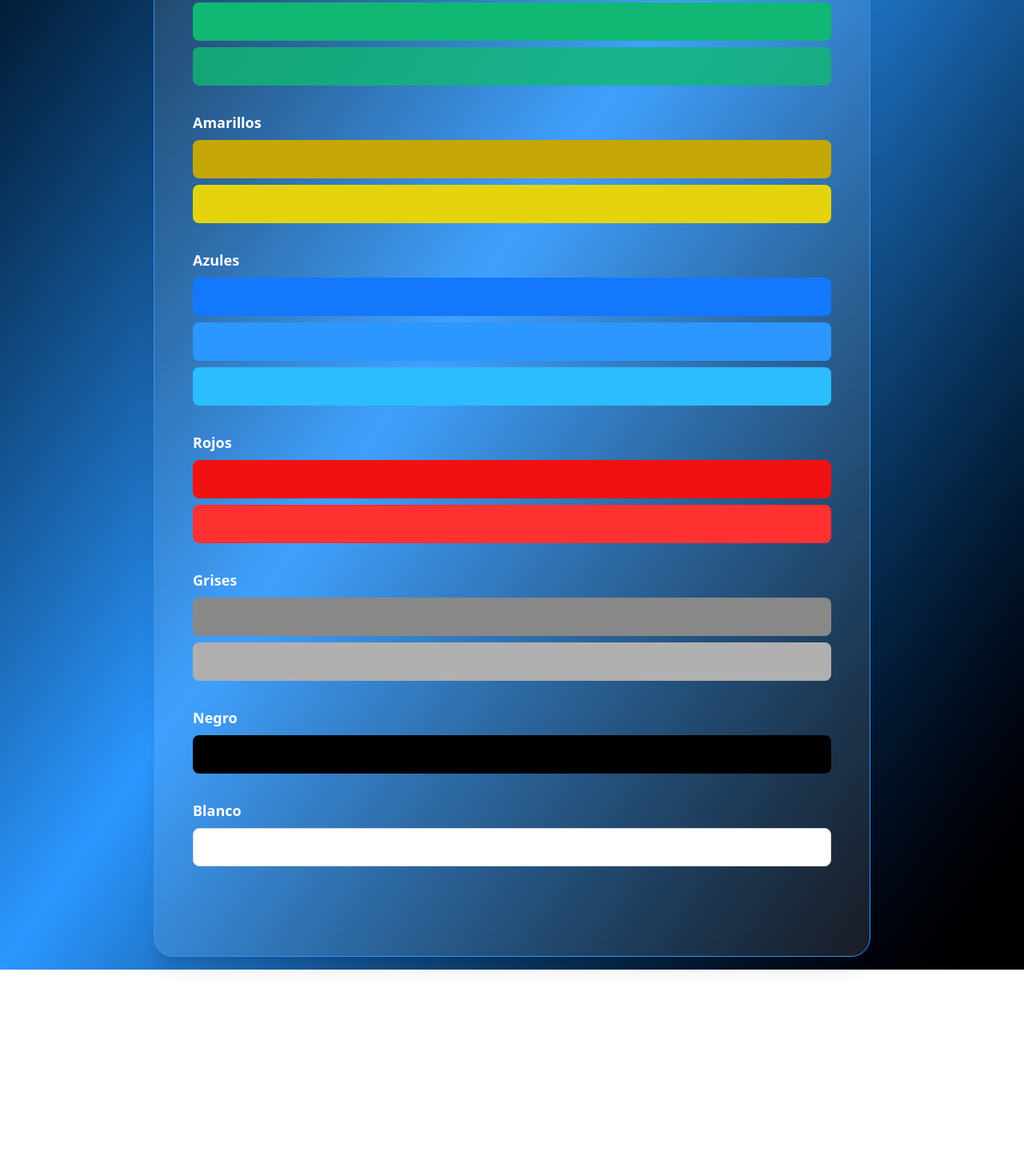
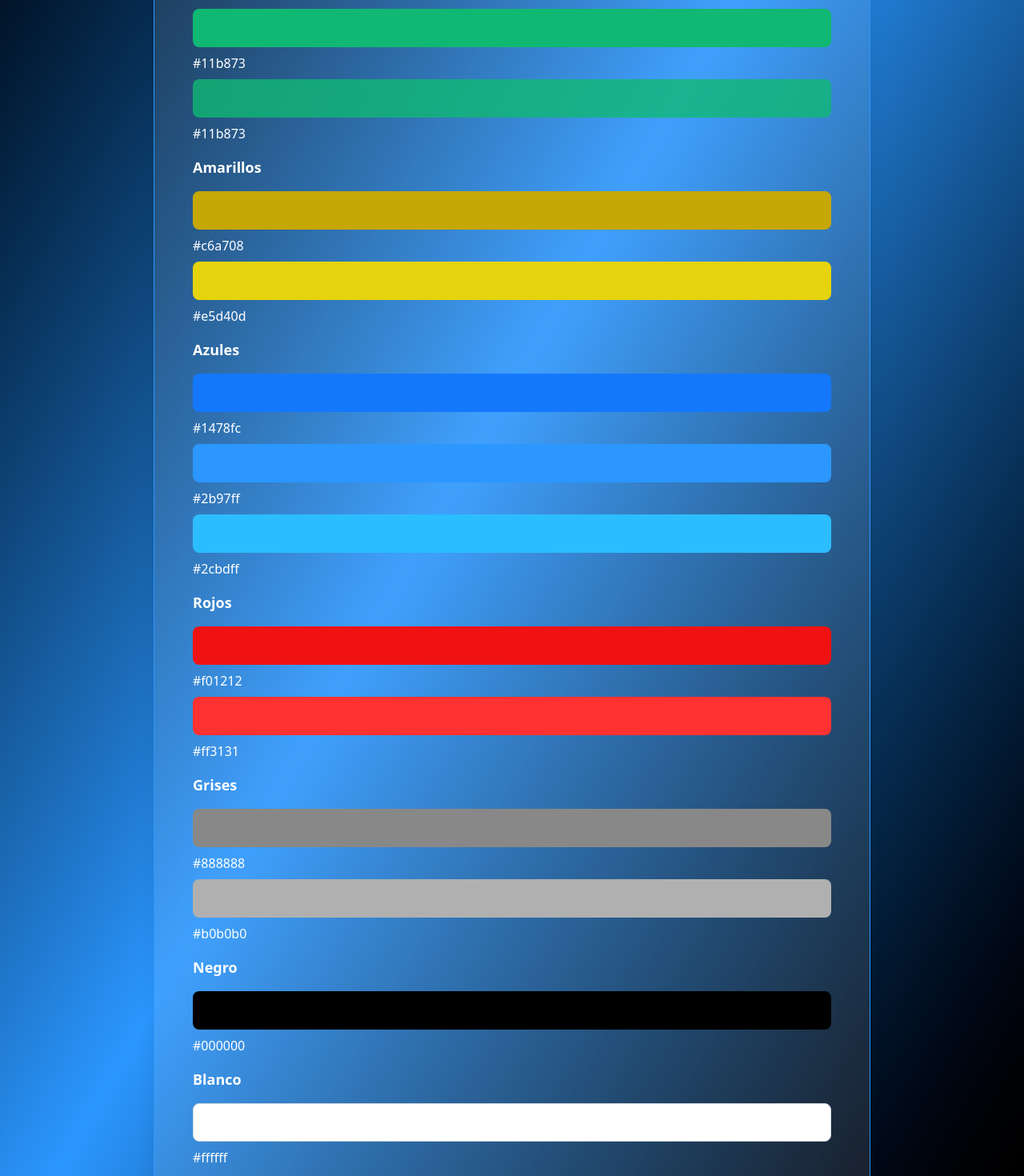
Before and after one commit to SESIC-IDE/LOGINFRONT, a Vue app: page /calculadora in a window 1280 px wide. Shown: the part 620-2090 px from the top of the page at 80% size. Before the commit the page ends 1832 px from the top, so only its background shows below. Built offline with nearby package versions, Linux system fonts and the light colour scheme; sample sign-in values are in the browser's storage.

Commit message:
VISTA CALCULADORA SE AGREGO BARRAS DE COLORES INSTITUCIONALES

```diff
--- a/src/components/Calculadora.vue
+++ b/src/components/Calculadora.vue
@@ -61,7 +61,7 @@
           Cerrar sesión
         </button>
       </div>
-      <!-- Barras de colores personalizados -->
+      <!-- Paleta de Colores Institucionales -->
 <div class="w-full text-center my-12">
   <h2 class="text-4xl font-extrabold tracking-wide text-transparent bg-clip-text bg-gradient-to-r from-[#11b873] via-[#2b97ff] to-[#ff3131] drop-shadow-xl">
     PALETA DE COLORES INSTITUCIONALES
@@ -69,52 +69,68 @@
 </div>
 
 <div class="w-full max-w-5xl space-y-8 mb-16">
+  <!-- Grupo de colores (ejemplo para cada grupo) -->
+  <div class="space-y-4">
     <!-- Verdes -->
-  <div class="space-y-2 group">
     <div class="text-white font-semibold text-lg">Verdes</div>
-    <div class="color-bar bg-[#11b873]" title="#11b873 (600)"></div>
+    <div class="space-y-2">
+      <div class="color-bar bg-[#11b873]" title="#11b873"></div>
+      <div class="code-display">#11b873</div>
       <div class="color-bar bg-[#11b873] opacity-80" title="#11b873 (500)"></div>
+      <div class="code-display">#11b873</div>
     </div>
 
     <!-- Amarillos -->
-  <div class="space-y-2 group">
-    <div class="text-white font-semibold text-lg">Amarillos</div>
-    <div class="color-bar bg-[#c6a708]" title="#c6a708 (600)"></div>
-    <div class="color-bar bg-[#e5d40d]" title="#e5d40d (500)"></div>
+    <div class="text-white font-semibold text-lg mt-4">Amarillos</div>
+    <div class="space-y-2">
+      <div class="color-bar bg-[#c6a708]" title="#c6a708"></div>
+      <div class="code-display">#c6a708</div>
+      <div class="color-bar bg-[#e5d40d]" title="#e5d40d"></div>
+      <div class="code-display">#e5d40d</div>
     </div>
 
     <!-- Azules -->
-  <div class="space-y-2 group">
-    <div class="text-white font-semibold text-lg">Azules</div>
-    <div class="color-bar bg-[#1478fc]" title="#1478fc (600)"></div>
-    <div class="color-bar bg-[#2b97ff]" title="#2b97ff (500)"></div>
-    <div class="color-bar bg-[#2cbdff]" title="#2cbdff (400)"></div>
+    <div class="text-white font-semibold text-lg mt-4">Azules</div>
+    <div class="space-y-2">
+      <div class="color-bar bg-[#1478fc]" title="#1478fc"></div>
+      <div class="code-display">#1478fc</div>
+      <div class="color-bar bg-[#2b97ff]" title="#2b97ff"></div>
+      <div class="code-display">#2b97ff</div>
+      <div class="color-bar bg-[#2cbdff]" title="#2cbdff"></div>
+      <div class="code-display">#2cbdff</div>
     </div>
 
     <!-- Rojos -->
-  <div class="space-y-2 group">
-    <div class="text-white font-semibold text-lg">Rojos</div>
-    <div class="color-bar bg-[#f01212]" title="#f01212 (600)"></div>
-    <div class="color-bar bg-[#ff3131]" title="#ff3131 (500)"></div>
+    <div class="text-white font-semibold text-lg mt-4">Rojos</div>
+    <div class="space-y-2">
+      <div class="color-bar bg-[#f01212]" title="#f01212"></div>
+      <div class="code-display">#f01212</div>
+      <div class="color-bar bg-[#ff3131]" title="#ff3131"></div>
+      <div class="code-display">#ff3131</div>
     </div>
 
     <!-- Grises -->
-  <div class="space-y-2 group">
-    <div class="text-white font-semibold text-lg">Grises</div>
-    <div class="color-bar bg-[#888888]" title="#888888 (400)"></div>
-    <div class="color-bar bg-[#b0b0b0]" title="#b0b0b0 (300)"></div>
+    <div class="text-white font-semibold text-lg mt-4">Grises</div>
+    <div class="space-y-2">
+      <div class="color-bar bg-[#888888]" title="#888888"></div>
+      <div class="code-display">#888888</div>
+      <div class="color-bar bg-[#b0b0b0]" title="#b0b0b0"></div>
+      <div class="code-display">#b0b0b0</div>
     </div>
 
     <!-- Negro -->
-  <div class="space-y-2 group">
-    <div class="text-white font-semibold text-lg">Negro</div>
-    <div class="color-bar bg-[#000000]" title="#000000 (950)"></div>
+    <div class="text-white font-semibold text-lg mt-4">Negro</div>
+    <div class="space-y-2">
+      <div class="color-bar bg-[#000000]" title="#000000"></div>
+      <div class="code-display">#000000</div>
     </div>
 
     <!-- Blanco -->
-  <div class="space-y-2 group">
-    <div class="text-white font-semibold text-lg">Blanco</div>
-    <div class="color-bar bg-[#ffffff] border border-gray-300" title="#ffffff (50)"></div>
+    <div class="text-white font-semibold text-lg mt-4">Blanco</div>
+    <div class="space-y-2">
+      <div class="color-bar bg-[#ffffff] border border-gray-300" title="#ffffff"></div>
+      <div class="code-display">#ffffff</div>
+    </div>
   </div>
 </div>
 
```
Lines whose indentation alone changed are shown as unchanged.
